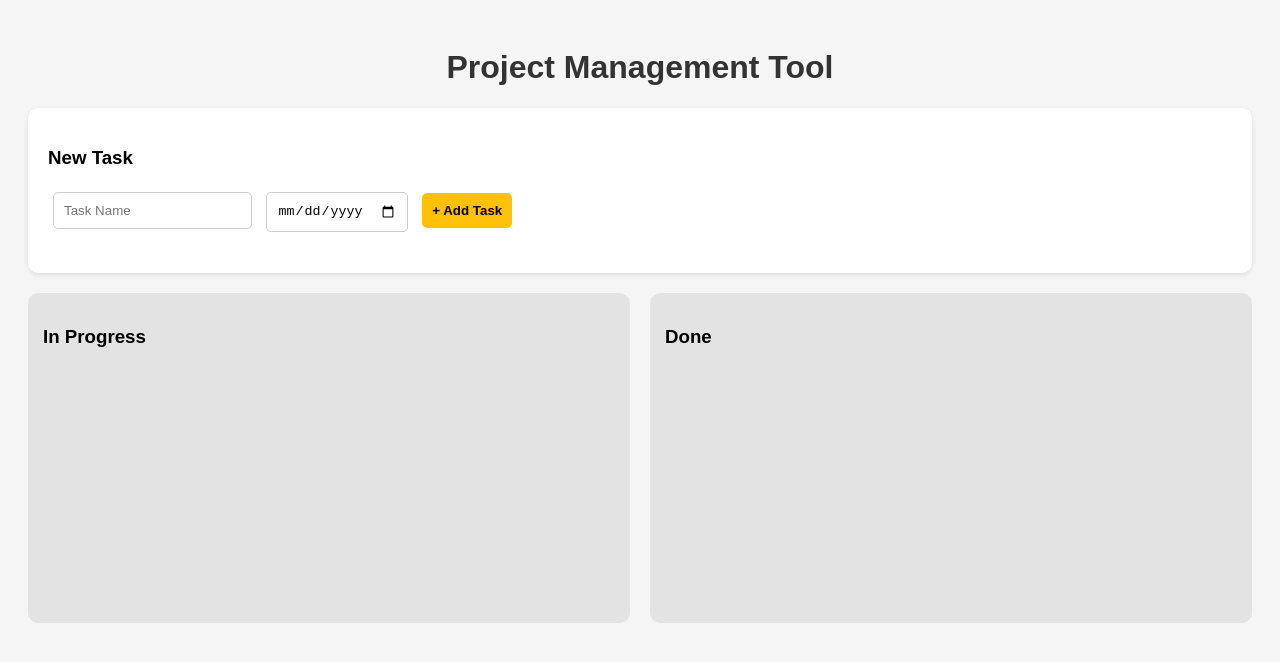
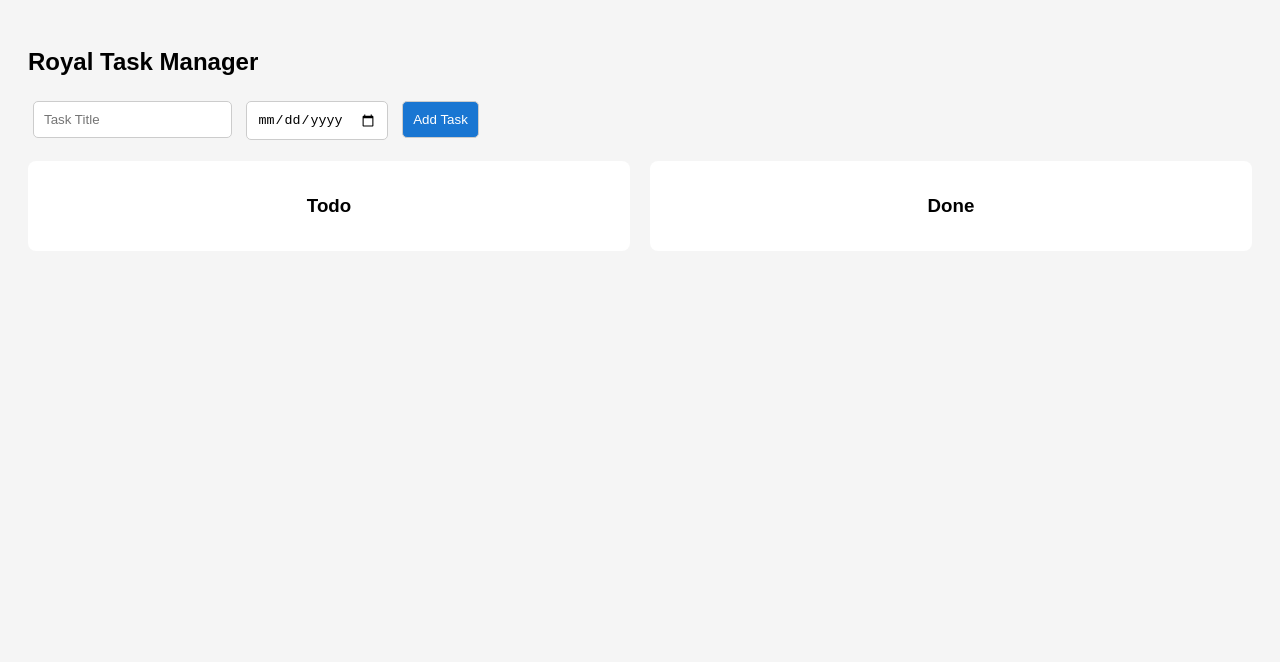
Before and after one commit to devadharshini-devops/royal-m-dashboard, a plain HTML site: page index.html in a window 1280 px wide. Drawn offline with Linux system fonts and the light colour scheme; no server answers.

Commit message:
Update index.html

```diff
--- a/index.html
+++ b/index.html
@@ -1,42 +1,48 @@
 <!DOCTYPE html>
 <html>
 <head>
-    <title>ROYAL PROJECT MANAGEMENT TOOL</title>
+  <title>Royal Task Manager</title>
   <style>
-        body { font-family: Arial; background: #f5f5f5; padding: 20px; }
-        h1 { text-align: center; color: #333; }
-        .card { background: white; padding: 20px; border-radius: 10px; margin-bottom: 20px; box-shadow: 0 2px 5px rgba(0,0,0,0.1); }
-        .kanban { display: flex; gap: 20px; }
-        .column { flex: 1; background: #e3e3e3; padding: 15px; border-radius: 10px; min-height: 300px; }
+    body { font-family: Arial; padding: 20px; background: #f5f5f5; }
+    .container { display: flex; gap: 20px; }
+    .column { background: white; padding: 15px; border-radius: 8px; width: 50%; }
+    .task { background: #e3f2fd; padding: 10px; margin: 10px 0; border-radius: 5px; }
     input, button { padding: 10px; margin: 5px; border-radius: 5px; border: 1px solid #ccc; }
-        button { background: #ffc107; border: none; cursor: pointer; font-weight: bold; }
-        .task { background: white; padding: 10px; margin: 10px 0; border-radius: 5px; box-shadow: 0 1px 3px rgba(0,0,0,0.1); }
-        #msg { color: green; font-weight: bold; }
+    button { background: #1976d2; color: white; cursor: pointer; }
+    button:hover { background: #1565c0; }
+    h3 { text-align: center; }
+    #msg { color: green; }
   </style>
 </head>
 <body>
-    <h1>Project Management Tool</h1>
 
-    <div class="card">
-        <h3>New Task</h3>
-        <input id="title" placeholder="Task Name">
-        <input id="due" type="date">
-        <button onclick="addTask()">+ Add Task</button>
+<h2>Royal Task Manager</h2>
+
+<input type="text" id="title" placeholder="Task Title">
+<input type="date" id="due">
+<button onclick="addTask()">Add Task</button>
 <p id="msg"></p>
+
+<div class="container">
+  <div class="column">
+    <h3>Todo</h3>
+    <div id="todo"></div>
   </div>
-
-    <div class="kanban">
-        <div class="column"><h3>In Progress</h3><div id="todo"></div></div>
-        <div class="column"><h3>Done</h3><div id="done"></div></div>
+  <div class="column">
+    <h3>Done</h3>
+    <div id="done"></div>
+  </div>
 </div>
 
 <script>
 const API = "https://royal-project-hvye.vercel.app";
+
 loadTasks();
 
 async function loadTasks() {
   const res = await fetch(API + "/tasks");
   const tasks = await res.json();
+
   document.getElementById("todo").innerHTML = "";
   document.getElementById("done").innerHTML = "";
 
@@ -44,6 +50,7 @@ async function loadTasks() {
     const div = document.createElement("div");
     div.className = "task";
     div.innerHTML = `<b>${task.title}</b><br>Due: ${task.due}`;
+
     if(task.status === "done") {
       document.getElementById("done").appendChild(div);
     } else {
@@ -59,26 +66,19 @@ async function addTask() {
 
   if(!title || !due) {
     msg.innerText = "Please fill all fields";
-        msg.style.color = "red";
     return;
   }
 
-    const res = await fetch(API + "/tasks", {
+  await fetch(API + "/tasks", {
     method: "POST",
-        headers: {"Content-Type": "application/json"},
-        body: JSON.stringify({title, due, status: "todo"})
+    headers: { "Content-Type": "application/json" },
+    body: JSON.stringify({ title, due, status: "todo" })
   });
 
-    if(res.ok) {
-        msg.innerText = "✅ Task Added";
-        msg.style.color = "green";
   document.getElementById("title").value = "";
   document.getElementById("due").value = "";
+  msg.innerText = "Task Added!";
   loadTasks();
-    } else {
-        msg.innerText = "Error: " + res.status;
-        msg.style.color = "red";
-    }
 }
 </script>
 
```
Lines whose indentation alone changed are shown as unchanged.
